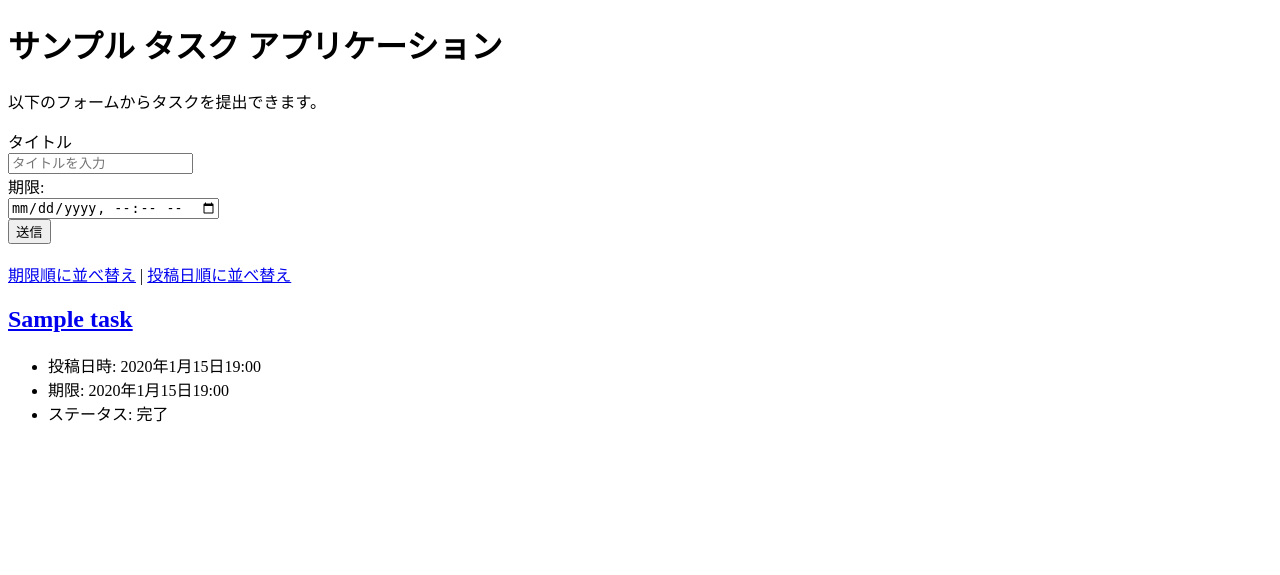
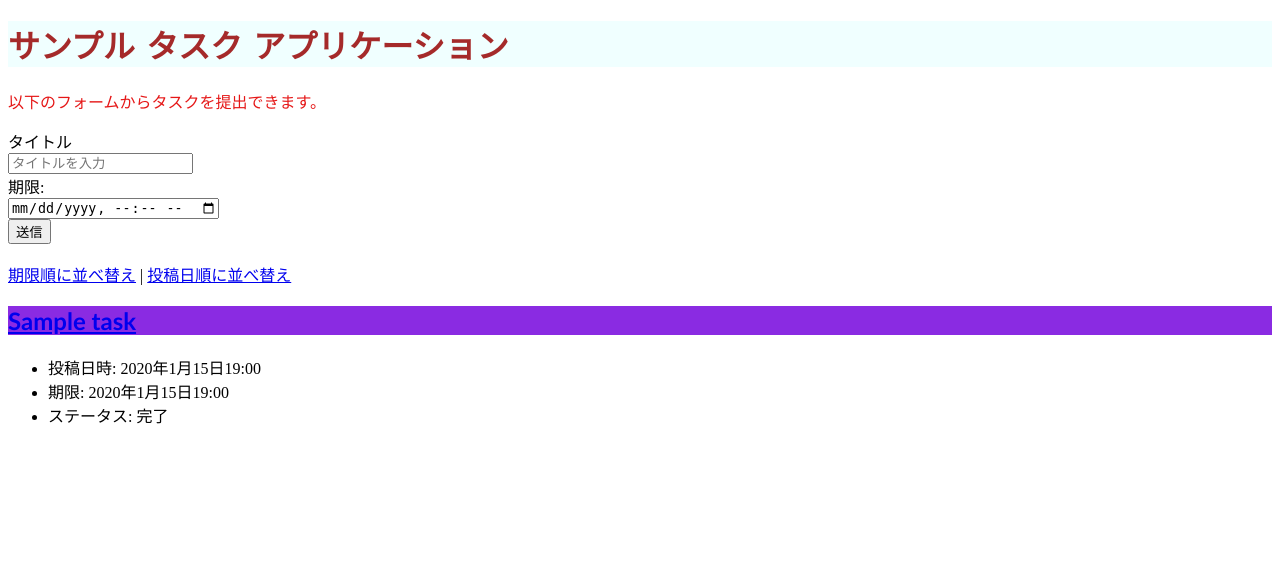
Before and after one commit to s1f10230051/django-test-exercise, a Django app: page /ja/ in a window 1280 px wide. Shown: the top 575 px of the page. Run offline with Django 5.2, Linux system fonts and the light colour scheme; tables that the repository leaves empty hold one stand-in row (values such as "Sample post").

Commit message:
日本語ページへの適応

```diff
--- a/todo/static/css.css
+++ b/todo/static/css.css
@@ -11,5 +11,7 @@ h1 {
 }
 
 h2 {
-    color:aquamarine
+    background-color: blueviolet;
+    font-family:'Gill Sans', 'Gill Sans MT', Calibri, 'Trebuchet MS', sans-serif;
+    color:aquamarine;
 }
--- a/todo/templates/todo/japanese_index.html
+++ b/todo/templates/todo/japanese_index.html
@@ -6,6 +6,7 @@
     <title>To Do アプリケーション</title>
     <meta charset="UTF-8">
     <meta name="author" content="INIAD">
+    <link rel="stylesheet" type="text/css" href="{%static 'css.css'%}">
 </head>
 
 <body>
```
